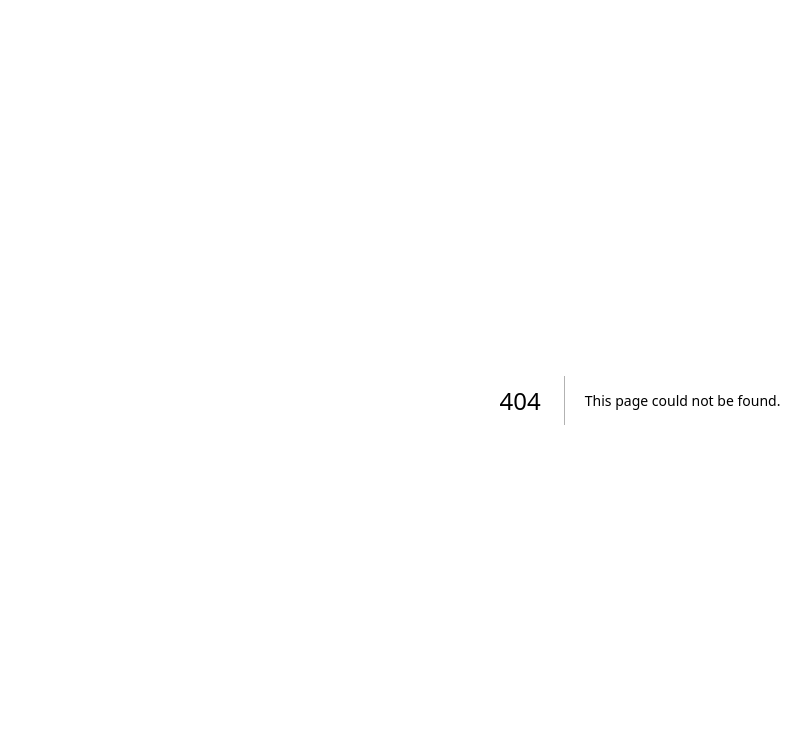
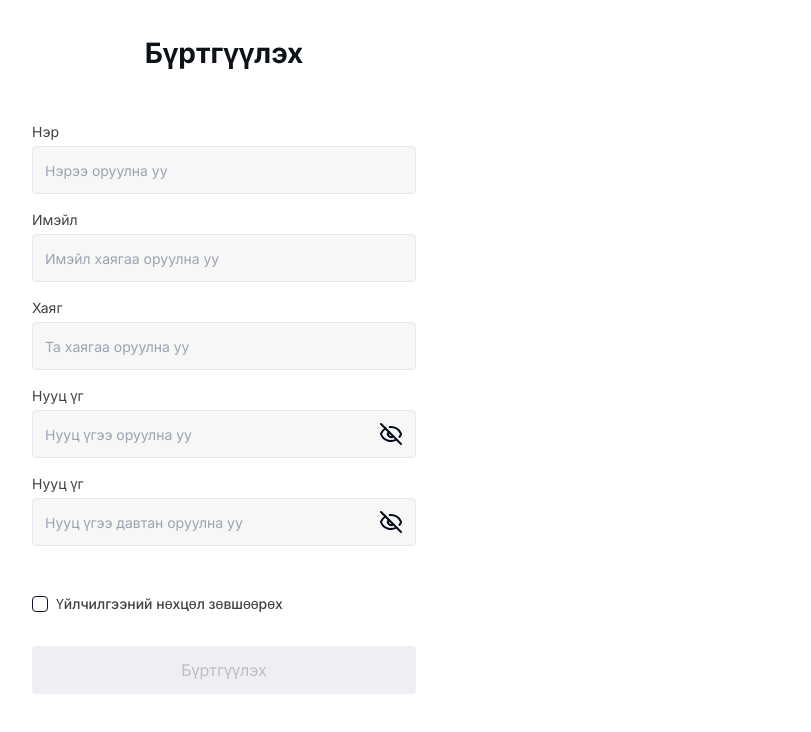
Before and after one commit to 2K241B/Shijre-Food-Delivery, a Next.js app in the folder FE/: page /signup in a window 1280 px wide. Before the commit this address had no page. Shown: the top 732 px of the page, without its empty margins (0-811 px from the left). Built offline with nearby package versions, Linux system fonts and the light colour scheme; no server answers.

Commit message:
52 fe signup page only UI (#54)
* Add login form ui only

```diff
--- a/FE/package.json
+++ b/FE/package.json
@@ -10,7 +10,9 @@
   },
   "dependencies": {
     "@radix-ui/react-avatar": "^1.1.0",
+    "@radix-ui/react-checkbox": "^1.1.1",
     "@radix-ui/react-dialog": "^1.1.1",
+    "@radix-ui/react-label": "^2.1.0",
     "@radix-ui/react-slot": "^1.1.0",
     "axios": "^1.7.7",
     "class-variance-authority": "^0.7.0",
--- a/FE/src/app/login/page.jsx
+++ b/FE/src/app/login/page.jsx
@@ -1,4 +1,5 @@
-import { LoginForm } from "@/components/login-form"
+import { LoginForm } from "@/components"
+
 
 const LoginPage = () => {
     return <LoginForm/>
--- /dev/null
+++ b/FE/src/app/signup/page.jsx
@@ -0,0 +1,7 @@
+import { SignUpForm } from "@/components"
+
+const SignUpPage = () => {
+    return <SignUpForm/>
+}
+
+export default SignUpPage
--- /dev/null
+++ b/FE/src/components/index.js
@@ -0,0 +1,2 @@
+export * from "./sign-up-form";
+export * from "./login-form";
--- /dev/null
+++ b/FE/src/components/sign-up-form.jsx
@@ -0,0 +1,53 @@
+"use client"
+
+import { useMemo, useState } from "react";
+import { CustomInput } from "./customInput";
+import { CustomButton } from "./curstomButton";
+import _ from "lodash"
+import { Checkbox } from "./ui/checkbox";
+import { Label } from "./ui/label";
+
+
+export const SignUpForm = () => {
+
+    const [formData, setFormData] = useState({ name: "", email: "", address: "", password: "", rePassword: "" });
+    const [isChecked, setIsChecked] = useState(false)
+
+    const handleOnChange = (event) => {
+        setFormData((prev) => ({
+            ...prev,
+            [event.target.name]: event.target.value,
+        }));
+    }
+
+    const handleChecked = () => {
+        setIsChecked(!isChecked)
+    }
+
+    const debounceFn = useMemo(() => _.debounce(handleOnChange, 500), []);
+
+    return <form className="inline-flex p-8 flex-col items-start rounded-2xl bg-white gap-12">
+        <div className="flex justify-center w-full">
+            <h2 className="text-[#0D1118] text-center text-[28px] font-bold">Бүртгүүлэх</h2>
+        </div>
+        <div className="flex w-[384px] flex-col items-start gap-2">
+            <div className="flex flex-col items-start gap-4 self-stretch">
+                <CustomInput name="name" onchange={debounceFn} label={"Нэр"} placeholder={"Нэрээ оруулна уу"} />
+                <CustomInput name="email" type="email" onchange={debounceFn} label={"Имэйл"} placeholder={"Имэйл хаягаа оруулна уу"} />
+                <CustomInput name="address" onchange={debounceFn} label={"Хаяг"} placeholder={"Та хаягаа оруулна уу"} />
+                <CustomInput name="password" type="password" onchange={debounceFn} label={"Нууц үг"} placeholder={"Нууц үгээ оруулна уу"} showIcon={true} />
+                <CustomInput name="rePassword" type="password" onchange={debounceFn} label={"Нууц үг"} placeholder={"Нууц үгээ давтан оруулна уу"} showIcon={true} />
+            </div>
+        </div>
+
+        <div className="flex flex-col items-center gap-8">
+            <div className="flex w-full items-center gap-2">
+                <Checkbox id="policy" onClick={handleChecked}/>
+                <Label htmlFor="policy" className="text-sm text-[#3F4145]">
+                    Үйлчилгээний нөхцөл зөвшөөрөх
+                </Label>
+            </div>
+            <CustomButton type="submit" variant={formData.name.length > 0 && formData.email.length > 0 && formData.address.length > 0 && formData.password.length > 0 && formData.rePassword.length > 0 && isChecked == true ? "primary" : "secondary"}>Бүртгүүлэх</CustomButton>
+        </div>
+    </form>
+}
--- /dev/null
+++ b/FE/src/components/ui/checkbox.jsx
@@ -0,0 +1,24 @@
+"use client"
+
+import * as React from "react"
+import * as CheckboxPrimitive from "@radix-ui/react-checkbox"
+import { Check } from "lucide-react"
+
+import { cn } from "@/lib/utils"
+
+const Checkbox = React.forwardRef(({ className, ...props }, ref) => (
+  <CheckboxPrimitive.Root
+    ref={ref}
+    className={cn(
+      "peer h-4 w-4 shrink-0 rounded-sm border border-primary ring-offset-background focus-visible:outline-none focus-visible:ring-2 focus-visible:ring-ring focus-visible:ring-offset-2 disabled:cursor-not-allowed disabled:opacity-50 data-[state=checked]:bg-primary data-[state=checked]:text-primary-foreground",
+      className
+    )}
+    {...props}>
+    <CheckboxPrimitive.Indicator className={cn("flex items-center justify-center text-current")}>
+      <Check className="h-4 w-4" />
+    </CheckboxPrimitive.Indicator>
+  </CheckboxPrimitive.Root>
+))
+Checkbox.displayName = CheckboxPrimitive.Root.displayName
+
+export { Checkbox }
--- /dev/null
+++ b/FE/src/components/ui/label.jsx
@@ -0,0 +1,18 @@
+"use client"
+
+import * as React from "react"
+import * as LabelPrimitive from "@radix-ui/react-label"
+import { cva } from "class-variance-authority";
+
+import { cn } from "@/lib/utils"
+
+const labelVariants = cva(
+  "text-sm font-medium leading-none peer-disabled:cursor-not-allowed peer-disabled:opacity-70"
+)
+
+const Label = React.forwardRef(({ className, ...props }, ref) => (
+  <LabelPrimitive.Root ref={ref} className={cn(labelVariants(), className)} {...props} />
+))
+Label.displayName = LabelPrimitive.Root.displayName
+
+export { Label }
```
Also changed, not shown: 1 other file (tests, documents, lock files or other folders).
